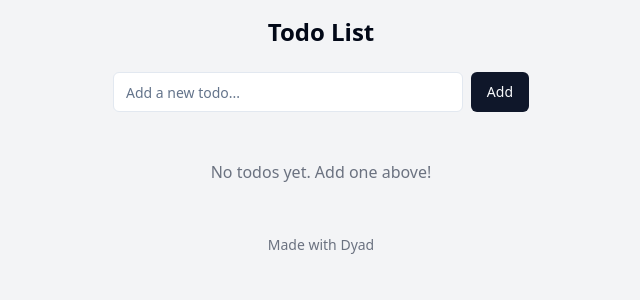
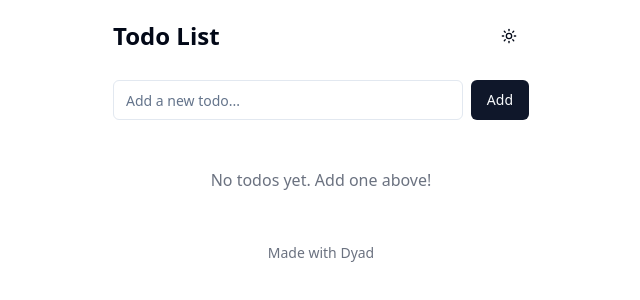
Before and after one commit to dainikkahaniyan-gif/crystal-ocelot-roll, a React (Vite) app: page / in a window 1280 px wide. Shown: the top 300 px of the page, without its empty margins (319-959 px from the left). Built offline with nearby package versions, Linux system fonts and the light colour scheme.

Commit message:
[dyad] Added light/dark mode toggle functionality - wrote 6 file(s), added next-themes package(s)

```diff
--- /dev/null
+++ b/src/components/ThemeToggle.tsx
@@ -0,0 +1,21 @@
+"use client";
+
+import { Button } from "@/components/ui/button";
+import { Moon, Sun } from "lucide-react";
+import { useTheme } from "next-themes";
+
+export function ThemeToggle() {
+  const { setTheme, theme } = useTheme();
+
+  return (
+    <Button
+      variant="ghost"
+      size="icon"
+      onClick={() => setTheme(theme === "light" ? "dark" : "light")}
+    >
+      <Sun className="h-[1.2rem] w-[1.2rem] rotate-0 scale-100 transition-all dark:-rotate-90 dark:scale-0" />
+      <Moon className="absolute h-[1.2rem] w-[1.2rem] rotate-90 scale-0 transition-all dark:rotate-0 dark:scale-100" />
+      <span className="sr-only">Toggle theme</span>
+    </Button>
+  );
+}
--- a/src/main.tsx
+++ b/src/main.tsx
@@ -1,5 +1,10 @@
 import { createRoot } from "react-dom/client";
 import App from "./App.tsx";
 import "./globals.css";
+import { ThemeProvider } from "./providers/ThemeProvider";
 
-createRoot(document.getElementById("root")!).render(<App />);
+createRoot(document.getElementById("root")!).render(
+  <ThemeProvider attribute="class" defaultTheme="system" enableSystem>
+    <App />
+  </ThemeProvider>
+);
--- a/src/pages/Index.tsx
+++ b/src/pages/Index.tsx
@@ -5,6 +5,7 @@ import { v4 as uuidv4 } from "uuid";
 import { TodoForm } from "@/components/TodoForm";
 import { TodoList } from "@/components/TodoList";
 import { MadeWithDyad } from "@/components/made-with-dyad";
+import { ThemeToggle } from "@/components/ThemeToggle";
 import { showSuccess } from "@/utils/toast";
 
 export default function Index() {
@@ -34,9 +35,12 @@ export default function Index() {
   };
 
   return (
-    <div className="min-h-screen bg-gray-100">
+    <div className="min-h-screen bg-background">
       <div className="max-w-md mx-auto p-4">
-        <h1 className="text-2xl font-bold mb-6 text-center">Todo List</h1>
+        <div className="flex justify-between items-center mb-6">
+          <h1 className="text-2xl font-bold">Todo List</h1>
+          <ThemeToggle />
+        </div>
         <TodoForm onAdd={addTodo} />
         <TodoList
           todos={todos}
--- /dev/null
+++ b/src/providers/ThemeProvider.tsx
@@ -0,0 +1,8 @@
+"use client";
+
+import { ThemeProvider as NextThemesProvider } from "next-themes";
+import { type ThemeProviderProps } from "next-themes/dist/types";
+
+export function ThemeProvider({ children, ...props }: ThemeProviderProps) {
+  return <NextThemesProvider {...props}>{children}</NextThemesProvider>;
+}
```
